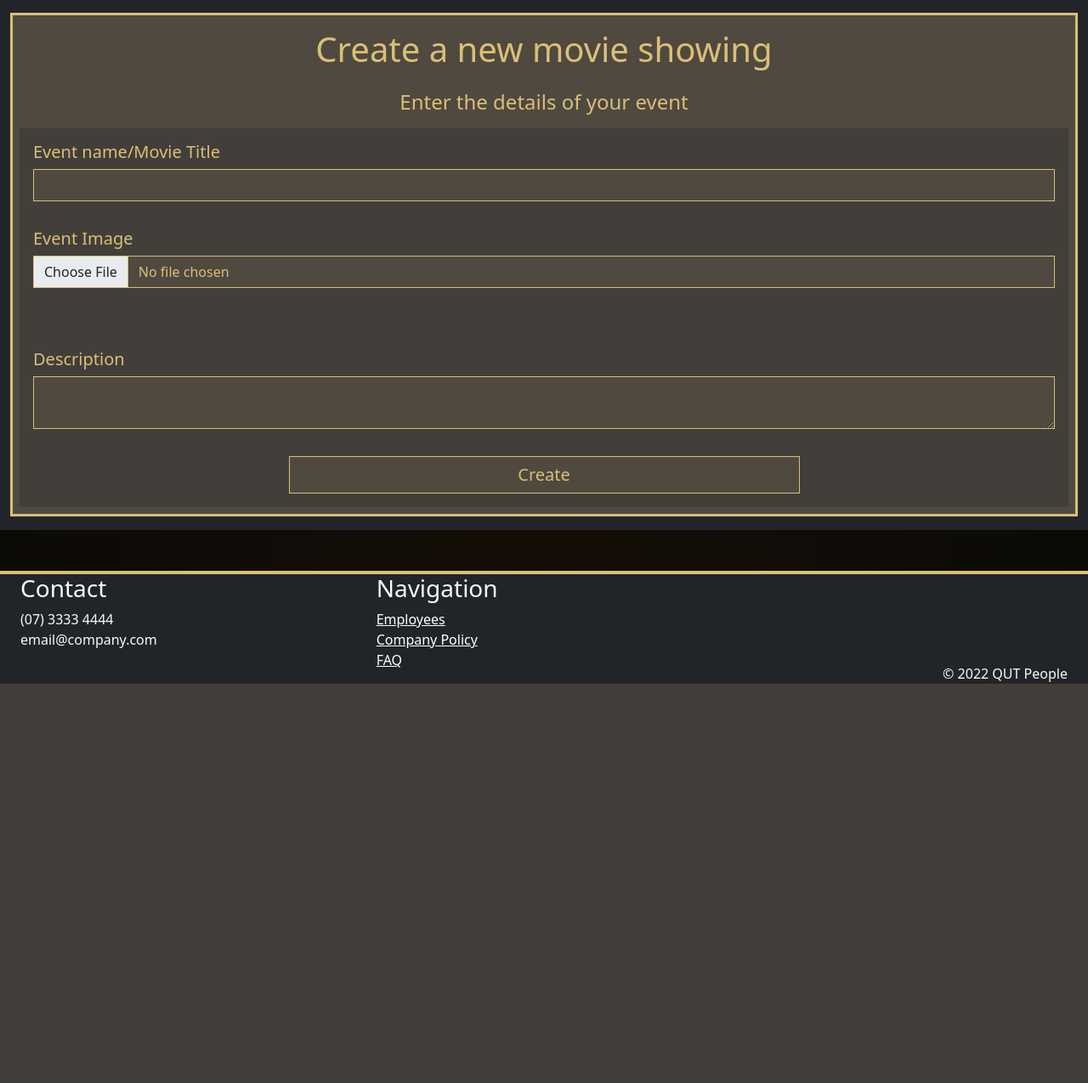
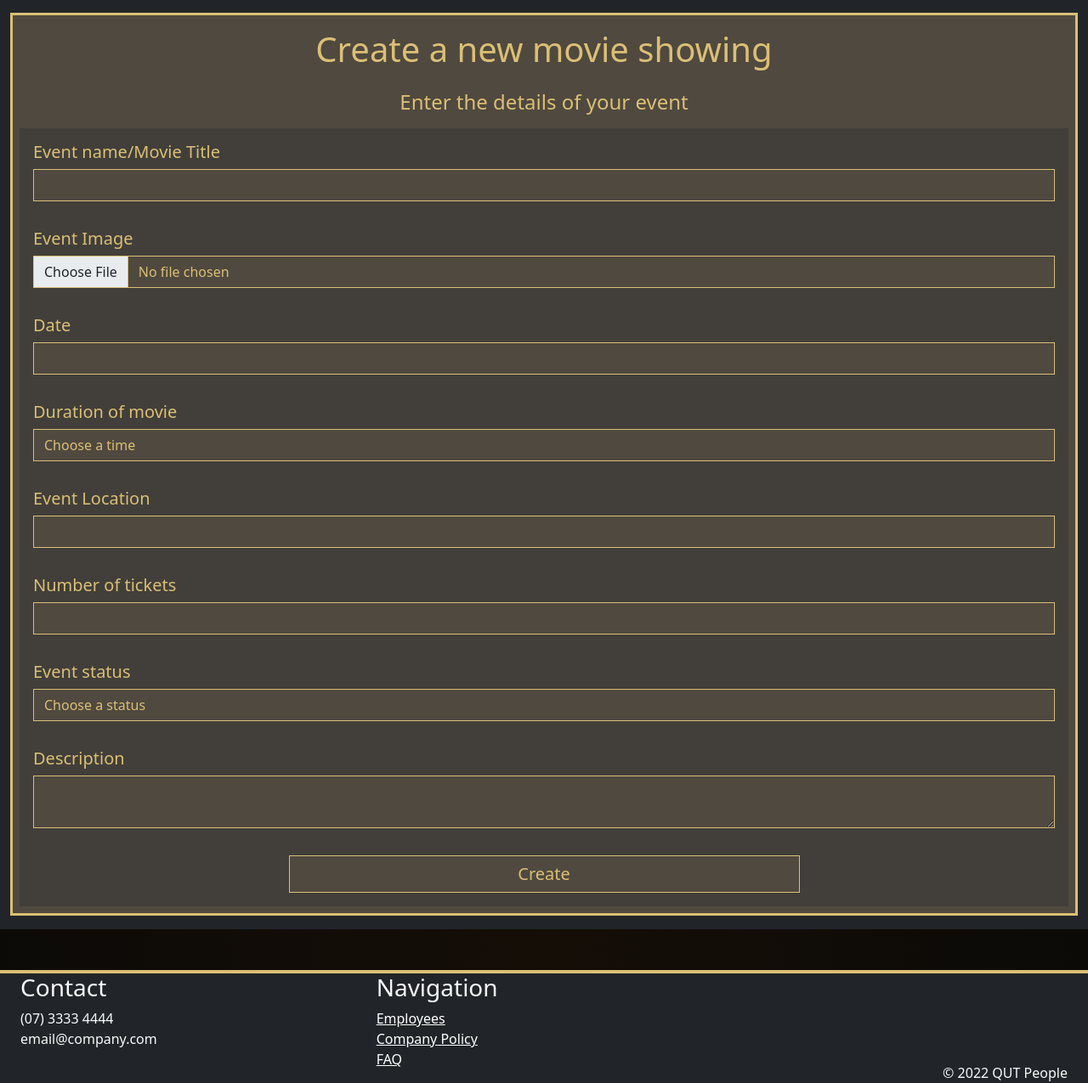
Before and after one commit to aidanlockwood20/IAB207-Assessment-3, a Flask app: template backyardCinemas/templates/events/create_event.html in a window 1280 px wide. Shown: the part 155-1430 px from the top of the page at 85% size. Before the commit the page ends 960 px from the top, so only its background shows below. Run offline with Flask 2, Linux system fonts and the light colour scheme; the template is opened without the code that fills it: values that come from a table or form of the project are taken from there, others are empty; some libraries are stand-ins or nearby versions.

Commit message:
Updated forms, main page, models
Updated forms in event_forms.py to function with new values, changing around certain selections. Updated event_models.py to have proper values for duration. Updated event_views.py to display event creation values better. Updated landing_page_views.py to display created events in a formatted way. Updated create_event.html and index.html to have footers, new form values and more.

```diff
--- a/backyardCinemas/event_forms.py
+++ b/backyardCinemas/event_forms.py
@@ -1,26 +1,33 @@
 from flask_wtf import FlaskForm
-from wtforms.fields import TextAreaField, SubmitField, StringField, PasswordField, DateTimeField, IntegerField, SelectField
+from wtforms.fields import TimeField, TextAreaField, SubmitField, StringField, PasswordField, DateTimeField, IntegerField, SelectField
 from wtforms.validators import InputRequired, Length, Email, EqualTo
 from flask_wtf.file import FileRequired, FileField, FileAllowed
 
-ALLOWED_FILE = {'PNG','JPG','png','jpg'}
+ALLOWED_FILE = {'PNG', 'JPG', 'png', 'jpg'}
 
-#Create new event
+# Create new event
+
+
 class EventForm(FlaskForm):
-  name = StringField('Event name/Movie Title', validators=[InputRequired()])
-  description = TextAreaField('Description',
-            validators=[InputRequired()])
-  startDate = DateTimeField('Date', validators=[InputRequired()])
-  duration = DateTimeField('Duration of movie', validators=[InputRequired()])
-  location = StringField('Event Location', validators=[InputRequired()])
-  image = FileField('Event Image', validators=[
-    FileRequired(message='Image cannot be empty'),
-    FileAllowed(ALLOWED_FILE, message='Only supports png,jpg,JPG,PNG')])
-  max_tickets = IntegerField('Number of tickets', validators=[InputRequired()])
-  status = StringField('Event status', validators=[InputRequired()], render_kw={"placeholder": "Please list as either Upcoming, Inactive, Booked, or Cancelled."})
-  submit = SubmitField("Create")
+    name = StringField('Event name/Movie Title', validators=[InputRequired()])
+    description = TextAreaField('Description',
+                                validators=[InputRequired()])
+    startDate = DateTimeField('Date', validators=[InputRequired()])
+    duration = SelectField('Duration of movie', choices=[(
+        '', 'Choose a time'), ('30', '30 Minutes')], validators=[InputRequired()])
+    location = StringField('Event Location', validators=[InputRequired()])
+    image = FileField('Event Image', validators=[
+        FileRequired(message='Image cannot be empty'),
+        FileAllowed(ALLOWED_FILE, message='Only supports png,jpg,JPG,PNG')])
+    max_tickets = IntegerField(
+        'Number of tickets', validators=[InputRequired()])
+    status = SelectField('Event status', choices=[('', 'Choose a status'), ('Upcoming', 'Upcoming'), ('Inactive', 'Inactive'), ('Booked', 'Booked'), ('Cancelled', 'Cancelled')], validators=[InputRequired()], render_kw={
+                         "placeholder": "Choose a status"})
+    submit = SubmitField("Create")
 
-#User comment form
+# User comment form
+
+
 class CommentForm(FlaskForm):
-  text = TextAreaField('Comment', [InputRequired()])
-  submit = SubmitField('Create')
+    text = TextAreaField('Comment', [InputRequired()])
+    submit = SubmitField('Create')
--- a/backyardCinemas/event_models.py
+++ b/backyardCinemas/event_models.py
@@ -28,7 +28,7 @@ class Event(db.Model):
     # Just shy of 512 for description
     description = db.Column(db.String(500))
     startDate = db.Column(db.DateTime)
-    duration = db.Column(db.DateTime)
+    duration = db.Column(db.Integer)
     location = db.Column(db.String(128))
     # Foreign Relationships
     user_id = db.Column(db.Integer, db.ForeignKey('users.id'))
--- a/backyardCinemas/event_views.py
+++ b/backyardCinemas/event_views.py
@@ -7,6 +7,7 @@ import os
 from werkzeug.utils import secure_filename
 # additional import:
 from flask_login import login_required, current_user
+from datetime import time, datetime
 
 bp = Blueprint('event', __name__, url_prefix='/events')
 
@@ -17,6 +18,7 @@ def show(id):
     # create the comment form
     cform = CommentForm()
     return render_template('events/show_event.html', event=event, form=cform)
+
 
 @bp.route('/<event>/comment', methods=['GET', 'POST'])
 @login_required
@@ -50,7 +52,9 @@ def create():
         # call the function that checks and returns image
         db_file_path = check_upload_file(form)
         event = Event(name=form.name.data, description=form.description.data,
-                      image=db_file_path, date=form.date.data)
+                      image=db_file_path, startDate=form.startDate.data,
+                      duration=form.duration.data, location=form.location.data,
+                      max_tickets=form.max_tickets.data, status=form.status.data, user_id=current_user.id)
         # add the object to the db session
         db.session.add(event)
         # commit to the database
--- a/backyardCinemas/landing_page_views.py
+++ b/backyardCinemas/landing_page_views.py
@@ -1,5 +1,6 @@
 from flask import Blueprint, request, render_template
 from flask_login import current_user
+from .event_models import Event
 
 from . import db
 from .auth_models import User
@@ -14,8 +15,8 @@ main_bp = Blueprint('main', __name__)
 def index():
 
     print(current_user.is_authenticated)
-
-    return render_template('index.html')
+    events_obj = Event.query.all()
+    return render_template('index.html', events=events_obj)
 
 
 @main_bp.route('/search')
--- a/backyardCinemas/templates/events/create_event.html
+++ b/backyardCinemas/templates/events/create_event.html
@@ -16,7 +16,7 @@
       <h1 class="text-center my-2">Create a new movie showing</h1>
       <h4 class="text-center my-3">Enter the details of your event</h4>
     </div>
-    <form method="POST">
+    <form method="POST" enctype="multipart/form-data">
       {{ form.hidden_tag() }}
       <div class="col-12 my-0">
         <div class="card bg-light2 border-0 m-0">
@@ -29,8 +29,24 @@
             {{ form.image(class_="form-control bg-light5") }}
           </div>
           <div class="card-body">
-            <h5>{{ form.date.label }}</h5>
-            {{ form.date(class_="form-control bg-light5") }}
+            <h5>{{ form.startDate.label }}</h5>
+            {{ form.startDate(class_="form-control bg-light5") }}
+          </div>
+          <div class="card-body">
+            <h5>{{ form.duration.label }}</h5>
+            {{ form.duration(class_="form-control bg-light5") }}
+          </div>
+          <div class="card-body">
+            <h5>{{ form.location.label }}</h5>
+            {{ form.location(class_="form-control bg-light5") }}
+          </div>
+          <div class="card-body">
+            <h5>{{ form.max_tickets.label }}</h5>
+            {{ form.max_tickets(class_="form-control bg-light5") }}
+          </div>
+          <div class="card-body">
+            <h5>{{ form.status.label }}</h5>
+            {{ form.status(class_="form-control bg-light5") }}
           </div>
           <div class="card-body">
             <h5>{{ form.description.label }}</h5>
```
Also changed, not shown: backyardCinemas/templates/index.html (+11 -13 lines).
